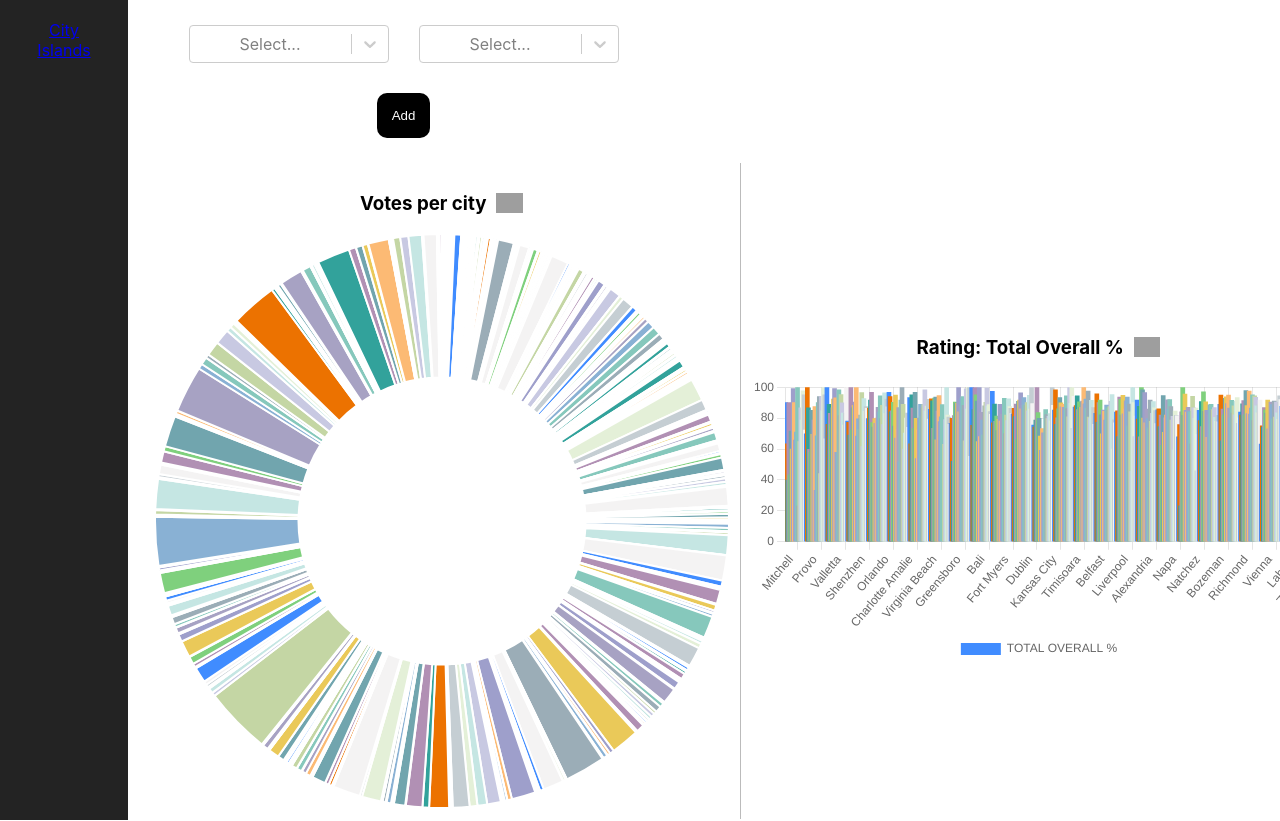
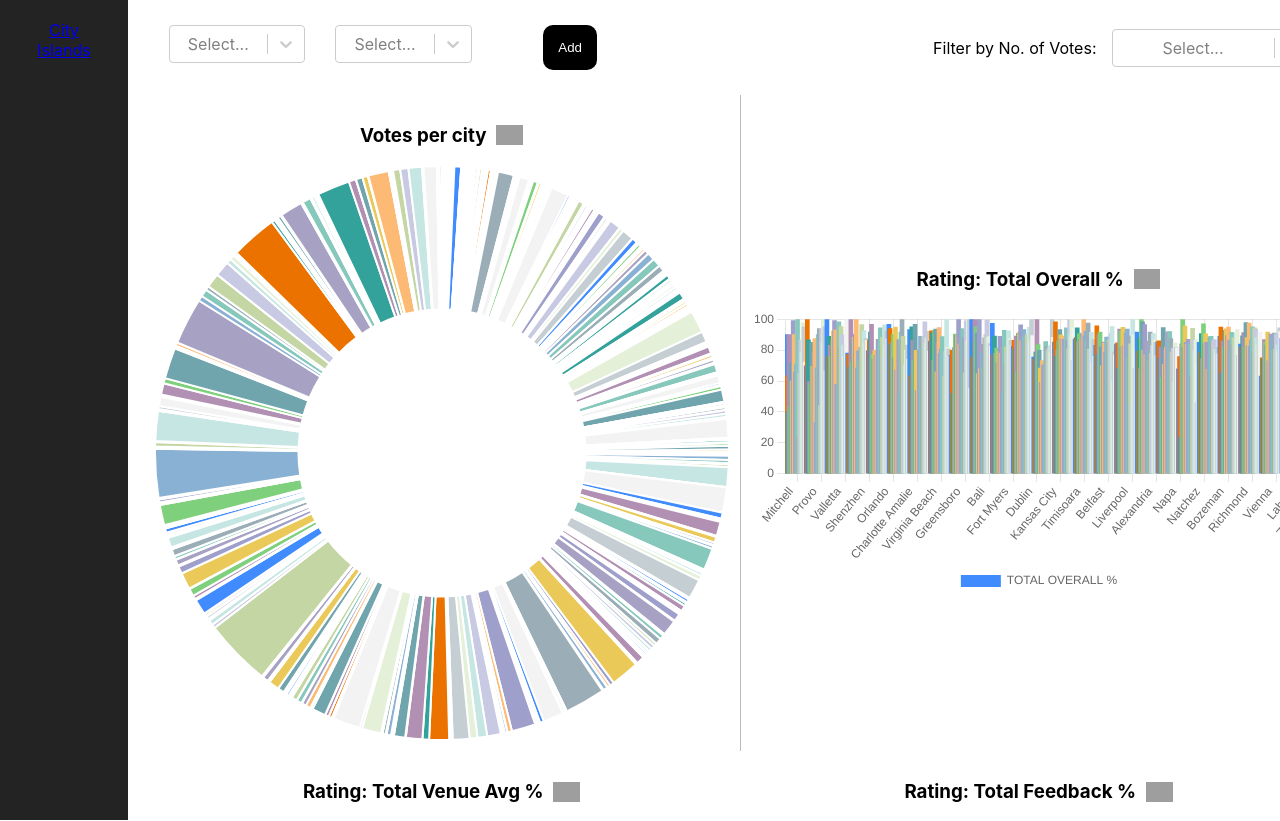
Before and after one commit to adityaanand53/rca-hackathon, a React (Create React App) app: page / in a window 1280 px wide. Shown: the top 821 px of the page. Built offline with nearby package versions, Linux system fonts and the light colour scheme; grey boxes are pictures that could not be loaded.

Commit message:
added filter option by votes

```diff
--- a/src/components/LandingPage.js
+++ b/src/components/LandingPage.js
@@ -6,13 +6,14 @@ import BarChartContainer from "./BarChart";
 import DoughnutChartContainer from "./DoughnutChart";
 import Filters from "./Filters";
 import { LoadOptions, constructData, getContainer } from "../helpers/utils";
-import { chartTypeOptions } from "../constants/options";
+import { chartTypeOptions, votesOptions } from "../constants/options";
 const options = LoadOptions("city");
 
 function LandingPage() {
   let params = useParams();
   console.log(params);
   const [data, setNewData] = useState(constructData(cityRCA, "Total Votes"));
+  const [RCAData, setRCAData] = useState(cityRCA);
   const [chartType, setChartType] = useState("BarChartContainer");
   const [customCharts, setCustomCharts] = useState([]);
 
@@ -24,6 +25,16 @@ function LandingPage() {
   const changeChartTypeOption = (key) => {
     setChartType(key);
   };
+
+  const changeVotesOption = (val) => {
+    const isPlusInVal = val.charAt(val.length - 1) === "+";
+    const filteredVal = val.charAt(val.length - 1) === "+" ? +(val.substring(0, val.length - 1)) : +val;
+    let filteredCityRCA = cityRCA.filter((item) => {
+      return isPlusInVal ? item["Total Votes"] > filteredVal : item["Total Votes"] < filteredVal;
+    });
+    setNewData(constructData(filteredCityRCA, "Total Votes"));
+    setRCAData(filteredCityRCA);
+  }
 
   const addChart = () => {
     setCustomCharts([
@@ -40,6 +51,7 @@ function LandingPage() {
       <SideNav />
       <div className="landing-container">
         <div className="header-component">
+          <div className="left-header">
             <Filters options={options} changeOption={changeOption} />
             <Filters
               options={chartTypeOptions}
@@ -51,6 +63,11 @@ function LandingPage() {
               </button>
             </div>
           </div>
+          <div className="right-header">
+            <label> Filter by No. of Votes: </label>
+            <Filters options={votesOptions} changeOption={changeVotesOption} defaultValue={'Greater than 100'} />
+          </div>
+        </div>
 
         <div className="charts-container">
           {customCharts.map((cChart, i) => {
@@ -59,22 +76,22 @@ function LandingPage() {
           })}
           <DoughnutChartContainer
             helpText="Number of votes per city"
-            dataSource={constructData(cityRCA, "Total Votes")}
+            dataSource={constructData(RCAData, "Total Votes")}
             header="Votes per city"
           ></DoughnutChartContainer>
           <BarChartContainer
             helpText="Rating based on Total Overall %"
-            dataSource={constructData(cityRCA, "TOTAL OVERALL %")}
+            dataSource={constructData(RCAData, "TOTAL OVERALL %")}
             header="Rating: Total Overall %"
           ></BarChartContainer>
           <BarChartContainer
             helpText="Rating based on Total Venue Avg %"
-            dataSource={constructData(cityRCA, "Total Venue Avg %")}
+            dataSource={constructData(RCAData, "Total Venue Avg %")}
             header="Rating: Total Venue Avg %"
           ></BarChartContainer>
           <BarChartContainer
             helpText="Rating based on Total Feedback %"
-            dataSource={constructData(cityRCA, "TOTAL TNS %")}
+            dataSource={constructData(RCAData, "TOTAL TNS %")}
             header="Rating: Total Feedback %"
           ></BarChartContainer>
         </div>
--- a/src/constants/options.js
+++ b/src/constants/options.js
@@ -37,3 +37,10 @@ export const chartTypeOptions = [
     value: "BarChartContainer",
   },
 ];
+
+export const votesOptions = [
+  { label: "Less than 10", value: "10" },
+  { label: "Less than 50", value: "50" },
+  { label: "Less than 100", value: "100" },
+  { label: "Greater than 100", value: "100+" }
+];
--- a/src/styles/App.scss
+++ b/src/styles/App.scss
@@ -17,8 +17,20 @@
 }
 
 .header-component{
-width:500px;
-padding: 10px;
+  display: flex;
+  justify-content: space-between;
+  max-width: 100%;
+  padding: 10px;
+
+  .left-header {
+    display: flex;
+    max-width: 500px;
+  }
+
+  .right-header {
+    display: flex;
+    align-items: center;
+  }
 }
 
 .sidenav{
```
Lines whose indentation alone changed are shown as unchanged.
